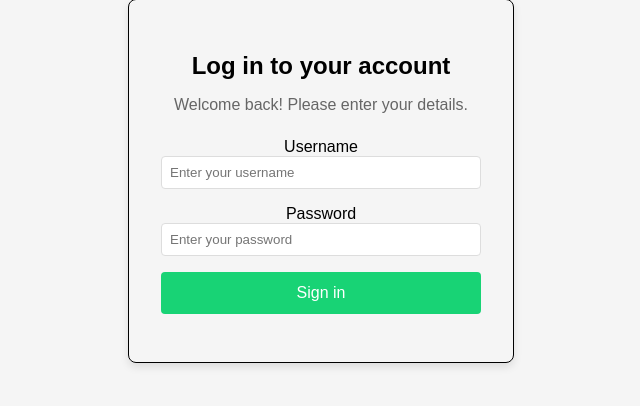
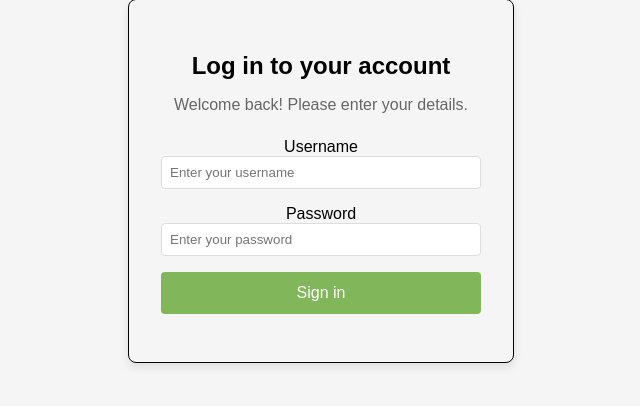
Before and after one commit to usd-cs/COMP-49x-24-25-san-diego-food-bank, a Django app: template sd_food_bank_ai_bot/admin_panel/templates/login.html in a window 1280 px wide. Shown: the part 159-565 px from the top of the page, without its empty margins (319-959 px from the left). Run offline with Django 5.2, Linux system fonts and the light colour scheme; the template is opened without the code that fills it, so the values that code supplies are empty.

Commit message:
Moved css directory to load from static, changed login color to match logo

```diff
--- a/sd_food_bank_ai_bot/admin_panel/css styling/login.css
+++ b/sd_food_bank_ai_bot/admin_panel/static/css/login.css
@@ -46,7 +46,7 @@ body {
     width: 100%;
     padding: 0.75rem;
     border: none;
-    background-color: #18d375;
+    background-color: #82B65B;
     color: white;
     font-size: 1rem;
     border-radius: 4px;
```
